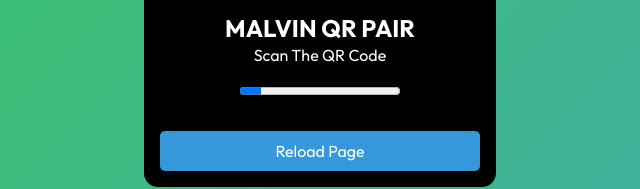
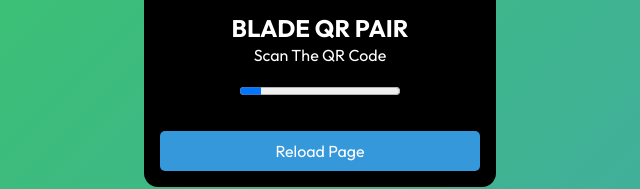
Before and after one commit to Bladehack1/Blade-pair, a website: page qr.html in a window 1280 px wide. Shown: the part 476-665 px from the top of the page, 320-960 px from the left. Drawn offline with Linux system fonts and the light colour scheme.

Commit message:
Update qr.html

```diff
--- a/qr.html
+++ b/qr.html
@@ -164,7 +164,7 @@
             <img id="qr-image" src="/server" alt="QR CODE">
         </div>
         <div id="title-container">
-            <h2 id="main">MALVIN QR PAIR</h2>
+            <h2 id="main">BLADE QR PAIR</h2>
             <p class="legend" id="legend">Scan The QR Code</p>
         </div>
         <div id="description-container">
```
